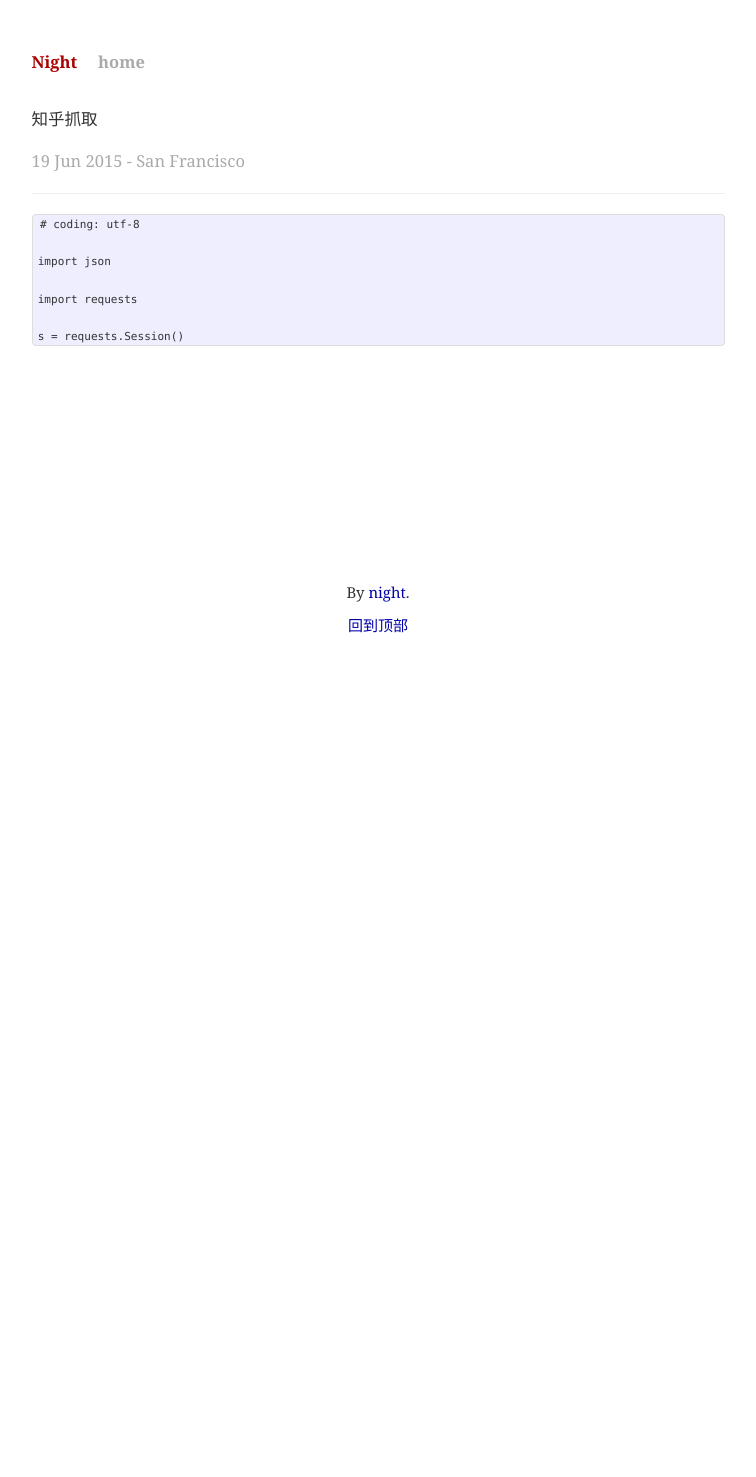
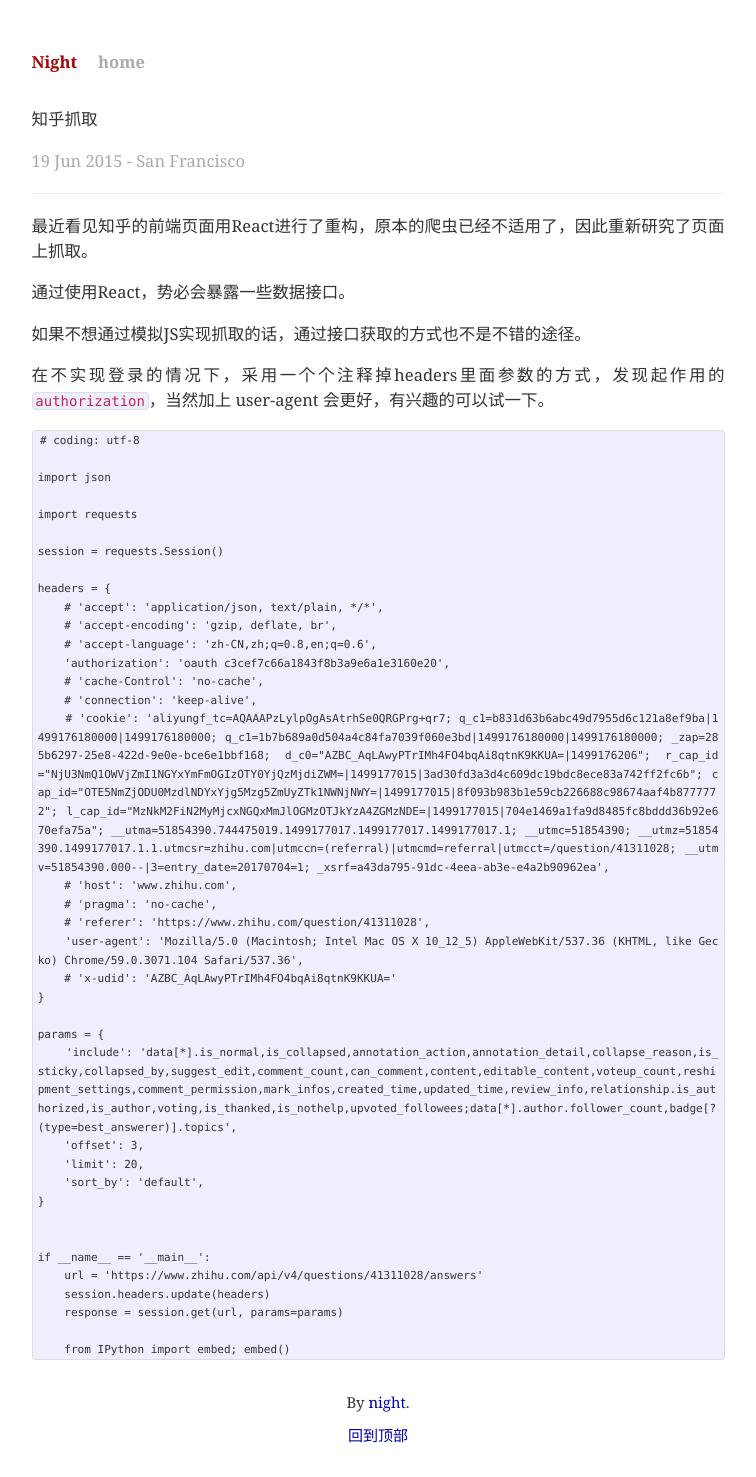
Before and after one commit to night1008/night1008.github.io, a Jekyll site: the page built from _posts/2017-07-22-zhihu-crawl.md, in a window 1280 px wide. Shown: the whole page, without its empty margins (262-1018 px from the left). Built offline with Jekyll 4.4.1, drawn with Linux system fonts in a browser that asks for light colours; before the commit the page ends 950 px from its top, so only the background shows below that.

Commit message:
update zhihu post

````diff
--- a/_posts/2017-07-22-zhihu-crawl.md
+++ b/_posts/2017-07-22-zhihu-crawl.md
@@ -7,6 +7,14 @@ title: 知乎抓取
 <p class="meta">19 Jun 2015 - San Francisco</p>
 <hr>
 
+最近看见知乎的前端页面用React进行了重构，原本的爬虫已经不适用了，因此重新研究了页面上抓取。
+
+通过使用React，势必会暴露一些数据接口。
+
+如果不想通过模拟JS实现抓取的话，通过接口获取的方式也不是不错的途径。
+
+在不实现登录的情况下，采用一个个注释掉headers里面参数的方式，发现起作用的 ```authorization```，当然加上 user-agent 会更好，有兴趣的可以试一下。
+
 ```python
 # coding: utf-8
 
@@ -14,5 +22,35 @@ import json
 
 import requests
 
-s = requests.Session()
+session = requests.Session()
+
+headers = {
+    # 'accept': 'application/json, text/plain, */*',
+    # 'accept-encoding': 'gzip, deflate, br',
+    # 'accept-language': 'zh-CN,zh;q=0.8,en;q=0.6',
+    'authorization': 'oauth c3cef7c66a1843f8b3a9e6a1e3160e20',
+    # 'cache-Control': 'no-cache',
+    # 'connection': 'keep-alive',
+    # 'cookie': 'aliyungf_tc=AQAAAPzLylpOgAsAtrhSe0QRGPrg+qr7; q_c1=b831d63b6abc49d7955d6c121a8ef9ba|1499176180000|1499176180000; q_c1=1b7b689a0d504a4c84fa7039f060e3bd|1499176180000|1499176180000; _zap=285b6297-25e8-422d-9e0e-bce6e1bbf168; d_c0="AZBC_AqLAwyPTrIMh4FO4bqAi8qtnK9KKUA=|1499176206"; r_cap_id="NjU3NmQ1OWVjZmI1NGYxYmFmOGIzOTY0YjQzMjdiZWM=|1499177015|3ad30fd3a3d4c609dc19bdc8ece83a742ff2fc6b"; cap_id="OTE5NmZjODU0MzdlNDYxYjg5Mzg5ZmUyZTk1NWNjNWY=|1499177015|8f093b983b1e59cb226688c98674aaf4b8777772"; l_cap_id="MzNkM2FiN2MyMjcxNGQxMmJlOGMzOTJkYzA4ZGMzNDE=|1499177015|704e1469a1fa9d8485fc8bddd36b92e670efa75a"; __utma=51854390.744475019.1499177017.1499177017.1499177017.1; __utmc=51854390; __utmz=51854390.1499177017.1.1.utmcsr=zhihu.com|utmccn=(referral)|utmcmd=referral|utmcct=/question/41311028; __utmv=51854390.000--|3=entry_date=20170704=1; _xsrf=a43da795-91dc-4eea-ab3e-e4a2b90962ea',
+    # 'host': 'www.zhihu.com',
+    # 'pragma': 'no-cache',
+    # 'referer': 'https://www.zhihu.com/question/41311028',
+    'user-agent': 'Mozilla/5.0 (Macintosh; Intel Mac OS X 10_12_5) AppleWebKit/537.36 (KHTML, like Gecko) Chrome/59.0.3071.104 Safari/537.36',
+    # 'x-udid': 'AZBC_AqLAwyPTrIMh4FO4bqAi8qtnK9KKUA='
+}
+
+params = {
+    'include': 'data[*].is_normal,is_collapsed,annotation_action,annotation_detail,collapse_reason,is_sticky,collapsed_by,suggest_edit,comment_count,can_comment,content,editable_content,voteup_count,reshipment_settings,comment_permission,mark_infos,created_time,updated_time,review_info,relationship.is_authorized,is_author,voting,is_thanked,is_nothelp,upvoted_followees;data[*].author.follower_count,badge[?(type=best_answerer)].topics',
+    'offset': 3,
+    'limit': 20,
+    'sort_by': 'default',
+}
+
+
+if __name__ == '__main__':
+    url = 'https://www.zhihu.com/api/v4/questions/41311028/answers'
+    session.headers.update(headers)
+    response = session.get(url, params=params)
+
+    from IPython import embed; embed()
 ```
````
